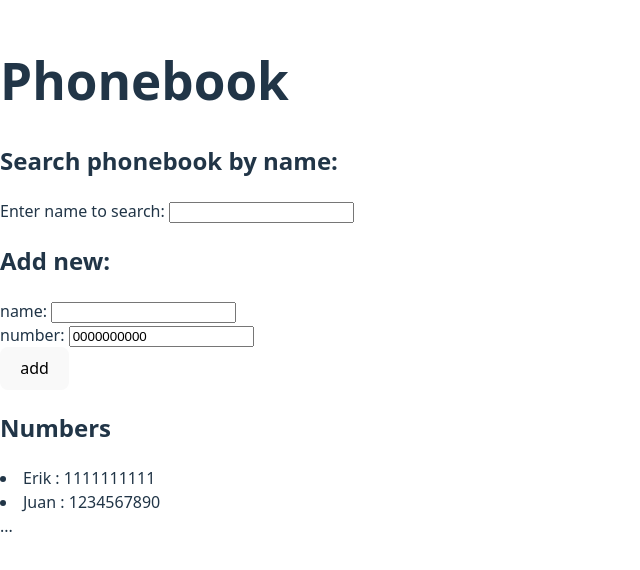
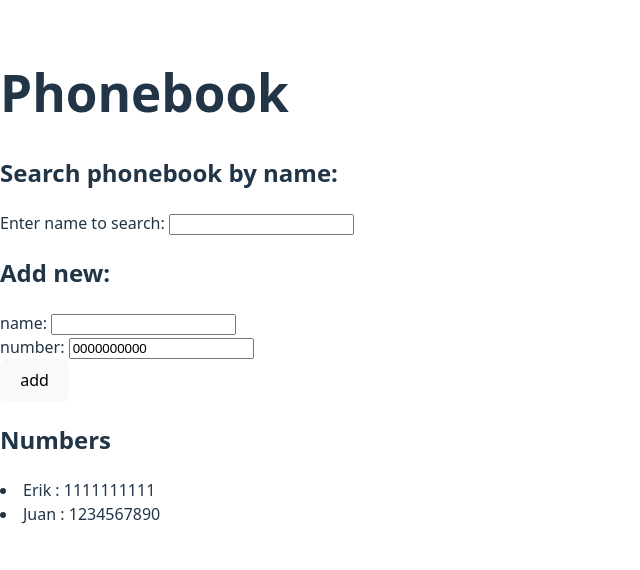
Before and after one commit to ErikMtz99/Javascript_FullStack, a React (Vite) app in the folder part2/phonebook/: page / in a window 1280 px wide. Shown: the part 122-692 px from the top of the page, without its empty margins (0-640 px from the left). Built offline with nearby package versions, Linux system fonts and the light colour scheme.

Commit message:
excercise 2.10

```diff
--- a/part2/phonebook/src/App.jsx
+++ b/part2/phonebook/src/App.jsx
@@ -5,15 +5,52 @@ const phoneNumbersArray = [
   {id: 2, name: 'Juan', phone: 1234567890 },
 ]
 
+const FilterPerson = (props) => {
+    let foundPhoneNumbers = []
+    foundPhoneNumbers = props.phoneNumbers.filter(value => (value.name).toLowerCase() === props.newName.toLowerCase())
+    return(
+      <div>
+        Enter name to search: <input value={props.newName} onChange={props.filterFunc}/>
+        {foundPhoneNumbers.map(entry => <li key={entry.id}>{entry.name} : {entry.phone}</li>)}
+      </div>
+    )
+  }
+
+const PersonForm = (props) => {
+    return (
+      <div>
+        <form onSubmit={props.addNewEntry} value>
+        <div>
+          name: <input value={props.newName} onChange={props.handleNewName}/>
+        </div>
+        <div>
+          number: <input value={props.newNumber} onChange={props.handleNewNumber}/>
+        </div>
+        <div>
+          <button type="submit">add</button>
+        </div>
+      </form>
+      </div>
+    )
+  }
+
+  const ShowPersons = (props) => {
+    return (
+      <div>
+        {props.phoneNumbers.map(entry => <li key={entry.id}>{entry.name} : {entry.phone}</li>)}
+      </div>
+    )
+  }
+
 const App = () => {
   const [phoneNumbers, setPhoneNumbers] = useState(phoneNumbersArray)
   const [newName, setNewName] = useState('')
   const [newNumber, setNewNumber] = useState('0000000000')
-  let foundPhoneNumbers = []
+
 
   const addNewEntry = (event) => {
     event.preventDefault();
-    if((phoneNumbers.filter((number) => number.name === newName)).length === 0) // if newName is not in array (new array lenght is zero because there is no match)
+    if((phoneNumbers.filter((number) => number.name.toLowerCase() === newName.toLowerCase())).length === 0) // if newName is not in array (new array lenght is zero because there is no match)
     {
       console.log('submiting new person...')
       setPhoneNumbers(phoneNumbers.concat({id:phoneNumbers.length + 1, name:newName, phone:newNumber}))
@@ -37,40 +74,19 @@ const App = () => {
     console.log('filtering name  ' + event.target.value);
   }
 
-  const FilterPerson = () => {
-    foundPhoneNumbers = phoneNumbers.filter(value => (value.name).toLowerCase() === newName.toLowerCase())
-    return(
-      <div>
-        {foundPhoneNumbers.map(entry => <li key={entry.id}>{entry.name} : {entry.phone}</li>)}
-      </div>
-    )
-  }
-
   return (
     <div>
       <h1>Phonebook</h1>
+
       <h2> Search phonebook by name: </h2>
-      <div>
-        Enter name to search: <input value={newName} onChange={handleFilterName}/>
-        <FilterPerson> List: </FilterPerson>
-      </div>
+      <FilterPerson phoneNumbers = {phoneNumbers} newName = {newName} filterFunc = {handleFilterName}/>
+
       <h2> Add new: </h2>
-      <form onSubmit={addNewEntry} value>
-        <div>
-          name: <input value={newName} onChange={handleNewName}/>
-        </div>
-        <div>
-          number: <input value={newNumber} onChange={handleNewNumber}/>
-        </div>
-        <div>
-          <button type="submit">add</button>
-        </div>
-      </form>
+      <PersonForm newName = {newName} newNumber = {newNumber} handleNewNumber = {handleNewNumber} handleNewName ={handleNewName} addNewEntry = {addNewEntry}/>
+
       <h2>Numbers</h2>
-      <div>
-        {phoneNumbers.map(entry => <li key={entry.id}>{entry.name} : {entry.phone}</li>)}
-      </div>
-      ...
+      <ShowPersons phoneNumbers={phoneNumbers}/>
+
     </div>
   )
 }
```
